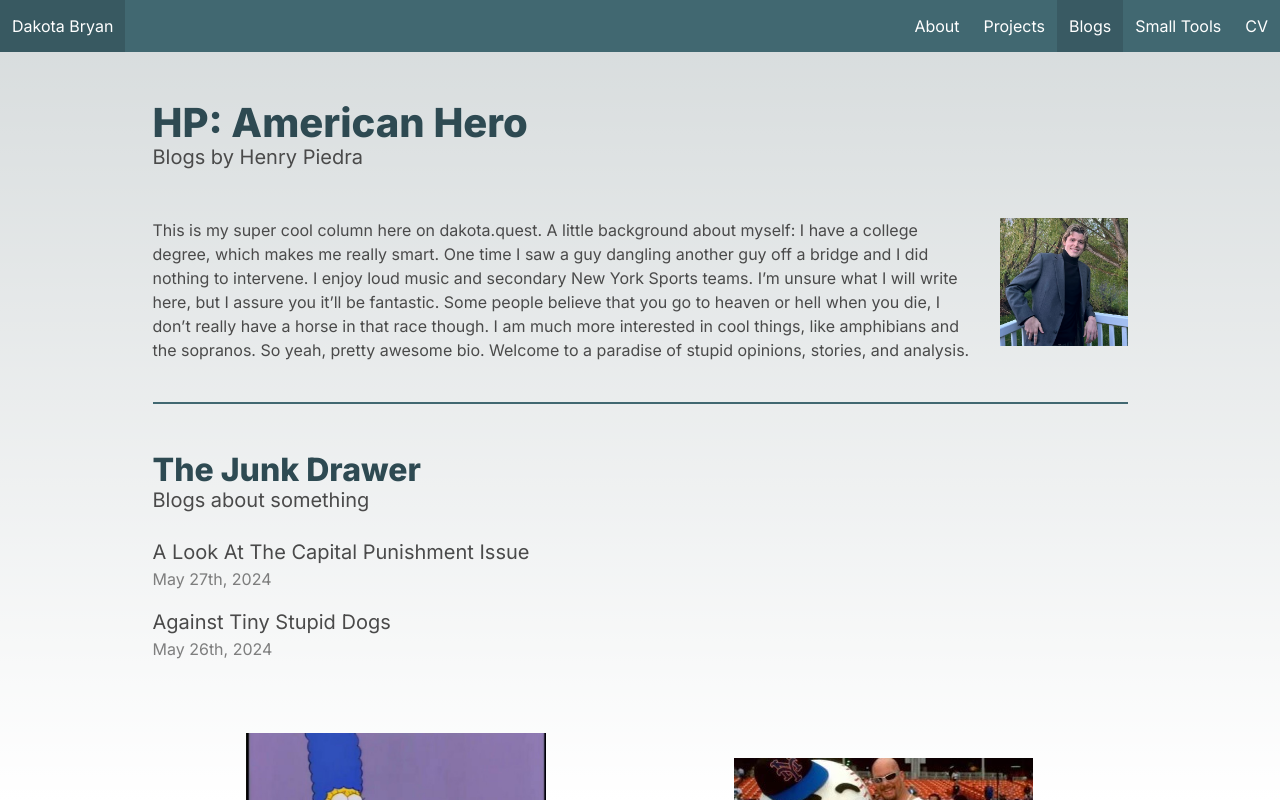
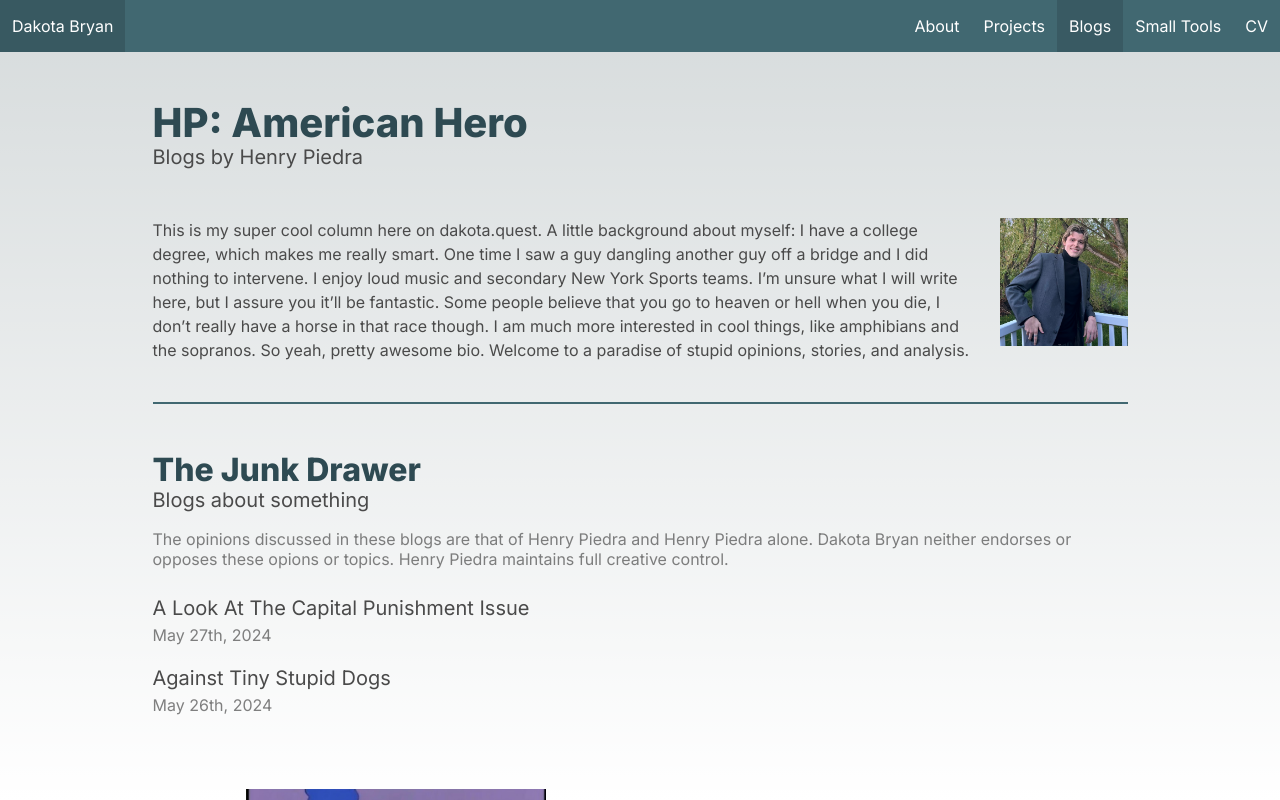
Before and after one commit to dbryan17/person-site, a Next.js app: page /blogs/henry in a window 1280 px wide. Built offline with nearby package versions, Linux system fonts and the light colour scheme.

Commit message:
disclaimer

```diff
--- a/app/blogs/henry/page.js
+++ b/app/blogs/henry/page.js
@@ -1,5 +1,6 @@
 import Link from "next/link";
 import { blogs } from "@/app/data/blogs/henryBlogs";
+import Disclaimer from "@/app/components/disclaimer/disclaimer";
 
 export default function HenryHome() {
   return (
@@ -36,7 +37,10 @@ export default function HenryHome() {
 
       <section className="page-chunk">
         <h1 className="title has-text-success is-size-3">The Junk Drawer</h1>
-        <h2 className="subtitle">Blogs about something</h2>
+        <div className="subtitle">
+          <p className="inner-page-chunk">Blogs about something</p>
+          <Disclaimer name="Henry Piedra" />
+        </div>
         <div>
           {Object.entries(blogs)
             .reverse()
--- /dev/null
+++ b/app/components/disclaimer/disclaimer.js
@@ -0,0 +1,9 @@
+export default function Disclaimer({ name }) {
+  return (
+    <p className="is-size-6 dull-text">
+      The opinions discussed in these blogs are that of {name} and {name} alone.
+      Dakota Bryan neither endorses or opposes these opions or topics. {name}{" "}
+      maintains full creative control.
+    </p>
+  );
+}
--- a/app/styles.scss
+++ b/app/styles.scss
@@ -101,6 +101,10 @@ body {
 .blog-link:hover {
   text-decoration: underline !important;
   color: $highlight !important;
+}
+
+.dull-text {
+  color: rgba($text, 0.7);
 }
 
 .project-subtitle {
```
